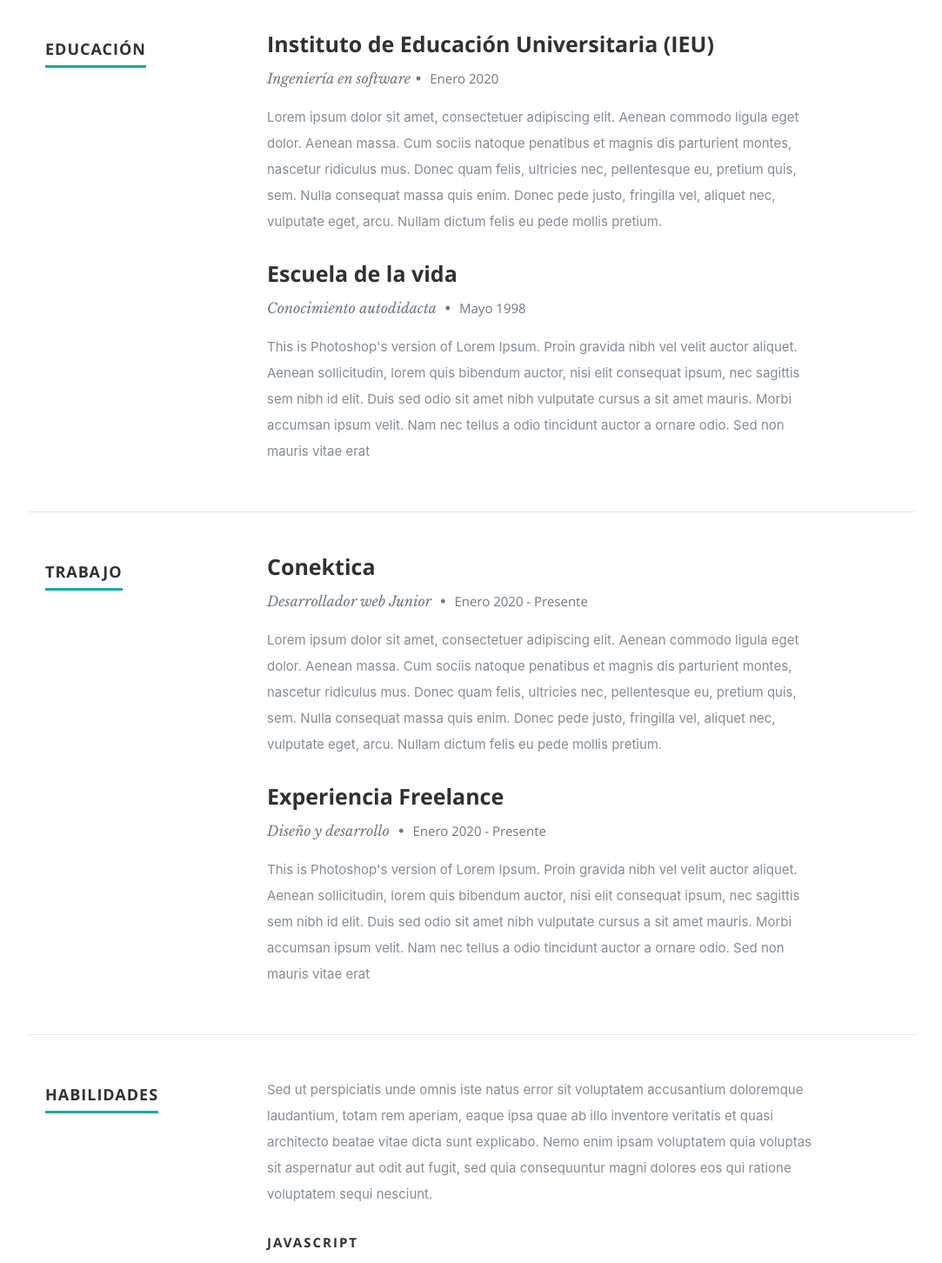
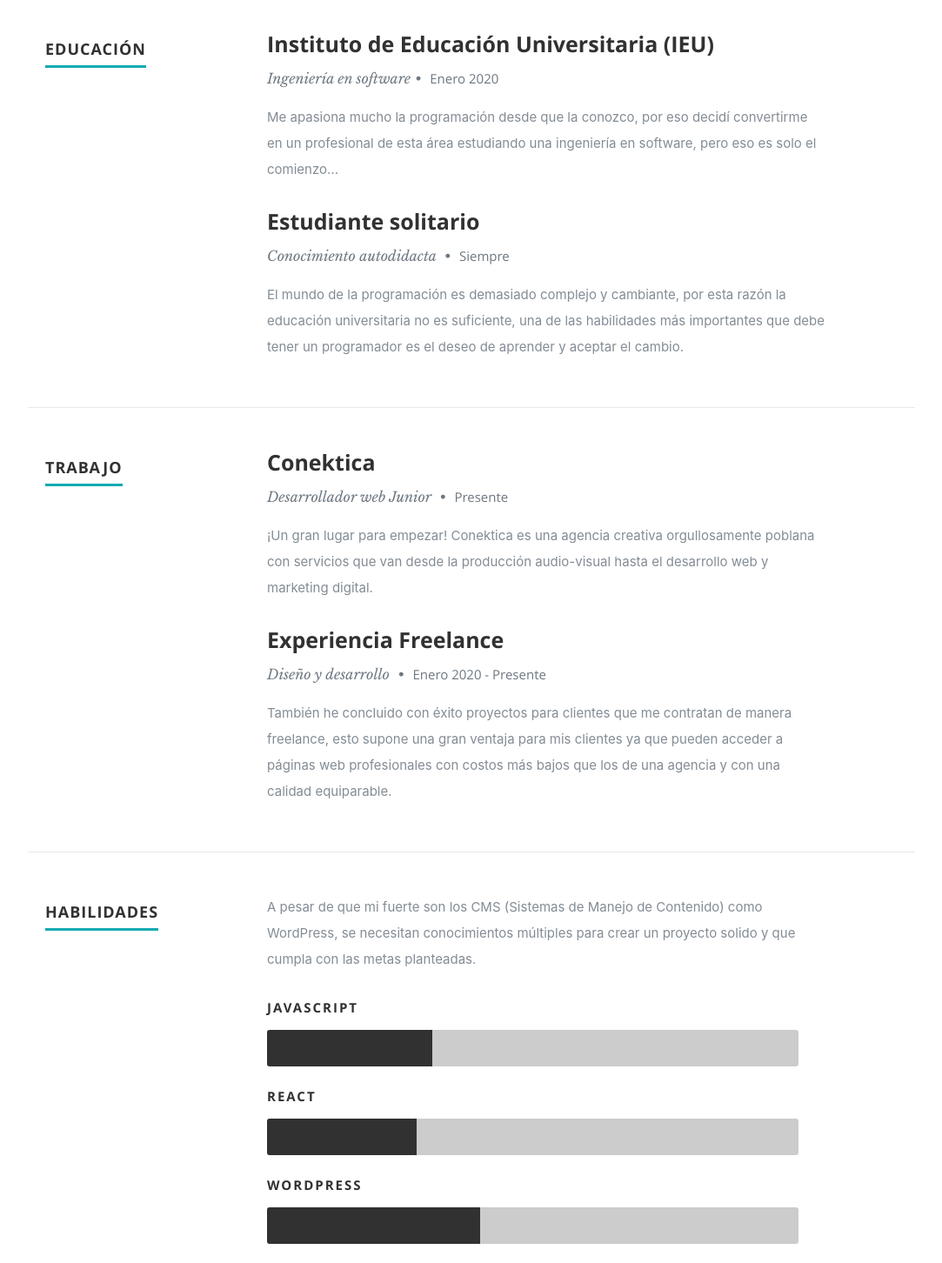
Before and after one commit to AntonioChagoya/portafolio, a React (Create React App) app: page / in a window 1280 px wide. Shown: the part 1400-2852 px from the top of the page at 87% size, without its empty margins (98-1181 px from the left). Built offline with nearby package versions, Linux system fonts and the light colour scheme; the HTML template or start-up script is replaced by a standard one.

Commit message:
portafolio 90%, resume rehecho

```diff
--- a/src/components/portfolio/portfolio.js
+++ b/src/components/portfolio/portfolio.js
@@ -5,7 +5,7 @@ export default class header extends Component {
         <section id="portfolio">
   <div className="row">
     <div className="twelve columns collapsed">
-      <h1>Puedes ver algo de mi trabajo</h1>
+      <h1>Algo de mi trabajo</h1>
       {/* portfolio-wrapper */}
       <div id="portfolio-wrapper" className="bgrid-quarters s-bgrid-thirds cf">
         <div className="columns portfolio-item">
@@ -113,11 +113,11 @@ export default class header extends Component {
         <div className="columns portfolio-item">
           <div className="item-wrap">
             <a href="#modal-07" title>
-              <img alt src="images/portfolio/origami.jpg" />
+              <img alt src="images/portfolio/abarrote.jpg" />
               <div className="overlay">
                 <div className="portfolio-item-meta">
-                  <h5>Origami</h5>
-                  <p>Illustrration</p>
+                  <h5>Abarrote de diseño</h5>
+                  <p>E-commerce</p>
                 </div>
               </div>
               <div className="link-icon">
@@ -169,7 +169,7 @@ export default class header extends Component {
         </span>
       </div>
       <div className="link-box">
-        <a href="http://www.behance.net">Ver</a>
+        <a href="https://bombasolar.com.mx/">Ver</a>
         <a className="popup-modal-dismiss">Cerrar</a>
       </div>
     </div>
@@ -193,7 +193,7 @@ export default class header extends Component {
         </span>
       </div>
       <div className="link-box">
-        <a href="http://www.behance.net">Ver</a>
+        <a href="https://www.imepuebla.com/">Ver</a>
         <a className="popup-modal-dismiss">Cerrar</a>
       </div>
     </div>
@@ -217,7 +217,7 @@ export default class header extends Component {
         </span>
       </div>
       <div className="link-box">
-        <a href="http://www.behance.net">Ver</a>
+        <a href="https://www.abastodeli.com/">Ver</a>
         <a className="popup-modal-dismiss">Cerrar</a>
       </div>
     </div>
@@ -241,7 +241,7 @@ export default class header extends Component {
         </span>
       </div>
       <div className="link-box">
-        <a href="http://www.behance.net">Ver</a>
+        <a href="https://seguridadserpico.com.mx/">Ver</a>
         <a className="popup-modal-dismiss">Cerrar</a>
       </div>
     </div>
@@ -265,7 +265,7 @@ export default class header extends Component {
         </span>
       </div>
       <div className="link-box">
-        <a href="http://www.behance.net">Ver</a>
+        <a href="https://mhkids.com.mx/">Ver</a>
         <a className="popup-modal-dismiss">Cerrar</a>
       </div>
     </div>
@@ -289,7 +289,7 @@ export default class header extends Component {
         </span>
       </div>
       <div className="link-box">
-        <a href="http://www.behance.net">Ver</a>
+        <a href="https://gazele.com.mx/">Ver</a>
         <a className="popup-modal-dismiss">Cerrar</a>
       </div>
     </div>
@@ -297,11 +297,11 @@ export default class header extends Component {
     <div id="modal-07" className="popup-modal mfp-hide">
       <img
         className="scale-with-grid"
-        src="images/portfolio/modals/m-origami.jpg"
+        src="images/portfolio/modals/m-abarrote.jpg"
         alt
       />
       <div className="description-box">
-        <h4>Origami</h4>
+        <h4>Abarrote de diseño</h4>
         <p>
           Proin gravida nibh vel velit auctor aliquet. Aenean sollicitudin,
           lorem quis bibendum auctor, nisi elit consequat ipsum, nec sagittis
@@ -309,11 +309,11 @@ export default class header extends Component {
         </p>
         <span className="categories">
           <i className="fa fa-tag" />
-          Branding, Illustration
+          Desarrollo web, E-commerce
         </span>
       </div>
       <div className="link-box">
-        <a href="http://www.behance.net">Ver</a>
+        <a href="https://abarrotedediseno.mx/">Ver</a>
         <a className="popup-modal-dismiss">Cerrar</a>
       </div>
     </div>
--- a/src/components/resume/resume.js
+++ b/src/components/resume/resume.js
@@ -20,31 +20,20 @@ export default class header extends Component {
                       <em className="date">Enero 2020</em>
                     </p>
                     <p>
-                      Lorem ipsum dolor sit amet, consectetuer adipiscing elit. Aenean
-                      commodo ligula eget dolor. Aenean massa. Cum sociis natoque
-                      penatibus et magnis dis parturient montes, nascetur ridiculus mus.
-                      Donec quam felis, ultricies nec, pellentesque eu, pretium quis, sem.
-                      Nulla consequat massa quis enim. Donec pede justo, fringilla vel,
-                      aliquet nec, vulputate eget, arcu. Nullam dictum felis eu pede
-                      mollis pretium.
+                    Me apasiona mucho la programación desde que la conozco, por eso decidí convertirme en un profesional de esta área estudiando una ingeniería en software, pero eso es solo el comienzo...
                     </p>
                   </div>
                 </div>{" "}
                 {/* item end */}
                 <div className="row item">
                   <div className="twelve columns">
-                    <h3>Escuela de la vida</h3>
+                    <h3>Estudiante solitario</h3>
                     <p className="info">
                       Conocimiento autodidacta <span>•</span>{" "}
-                      <em className="date">Mayo 1998</em>
+                      <em className="date">Siempre</em>
                     </p>
                     <p>
-                      This is Photoshop's version of Lorem Ipsum. Proin gravida nibh vel
-                      velit auctor aliquet. Aenean sollicitudin, lorem quis bibendum
-                      auctor, nisi elit consequat ipsum, nec sagittis sem nibh id elit.
-                      Duis sed odio sit amet nibh vulputate cursus a sit amet mauris.
-                      Morbi accumsan ipsum velit. Nam nec tellus a odio tincidunt auctor a
-                      ornare odio. Sed non mauris vitae erat
+                    El mundo de la programación es demasiado complejo y cambiante, por esta razón la educación universitaria no es suficiente, una de las habilidades más importantes que debe tener un programador es el deseo de aprender y aceptar el cambio.
                     </p>
                   </div>
                 </div>{" "}
@@ -67,16 +56,10 @@ export default class header extends Component {
                     <h3>Conektica</h3>
                     <p className="info">
                       Desarrollador web Junior <span>•</span>{" "}
-                      <em className="date">Enero 2020 - Presente</em>
+                      <em className="date">Presente</em>
                     </p>
                     <p>
-                      Lorem ipsum dolor sit amet, consectetuer adipiscing elit. Aenean
-                      commodo ligula eget dolor. Aenean massa. Cum sociis natoque
-                      penatibus et magnis dis parturient montes, nascetur ridiculus mus.
-                      Donec quam felis, ultricies nec, pellentesque eu, pretium quis, sem.
-                      Nulla consequat massa quis enim. Donec pede justo, fringilla vel,
-                      aliquet nec, vulputate eget, arcu. Nullam dictum felis eu pede
-                      mollis pretium.
+                    ¡Un gran lugar para empezar! Conektica es una agencia creativa orgullosamente poblana con servicios que van desde la producción audio-visual hasta el desarrollo web y marketing digital.
                     </p>
                   </div>
                 </div>{" "}
@@ -89,12 +72,7 @@ export default class header extends Component {
                       <em className="date">Enero 2020 - Presente</em>
                     </p>
                     <p>
-                      This is Photoshop's version of Lorem Ipsum. Proin gravida nibh vel
-                      velit auctor aliquet. Aenean sollicitudin, lorem quis bibendum
-                      auctor, nisi elit consequat ipsum, nec sagittis sem nibh id elit.
-                      Duis sed odio sit amet nibh vulputate cursus a sit amet mauris.
-                      Morbi accumsan ipsum velit. Nam nec tellus a odio tincidunt auctor a
-                      ornare odio. Sed non mauris vitae erat
+                    También he concluido con éxito proyectos para clientes que me contratan de manera freelance, esto supone una gran ventaja para mis clientes ya que pueden acceder a páginas web profesionales con costos más bajos que los de una agencia y con una calidad equiparable.
                     </p>
                   </div>
                 </div>{" "}
@@ -113,12 +91,7 @@ export default class header extends Component {
               </div>
               <div className="nine columns main-col">
                 <p>
-                  Sed ut perspiciatis unde omnis iste natus error sit voluptatem
-                  accusantium doloremque laudantium, totam rem aperiam, eaque ipsa quae ab
-                  illo inventore veritatis et quasi architecto beatae vitae dicta sunt
-                  explicabo. Nemo enim ipsam voluptatem quia voluptas sit aspernatur aut
-                  odit aut fugit, sed quia consequuntur magni dolores eos qui ratione
-                  voluptatem sequi nesciunt.
+                A pesar de que mi fuerte son los CMS (Sistemas de Manejo de Contenido) como WordPress, se necesitan conocimientos múltiples para crear un proyecto solido y que cumpla con las metas planteadas.
                 </p>
                 <div className="bars">
                   <ul className="skills">
```
Also changed, not shown: public/images/portfolio/abarrote.png (added), public/images/portfolio/modals/m-abarrote.jpg (added).
